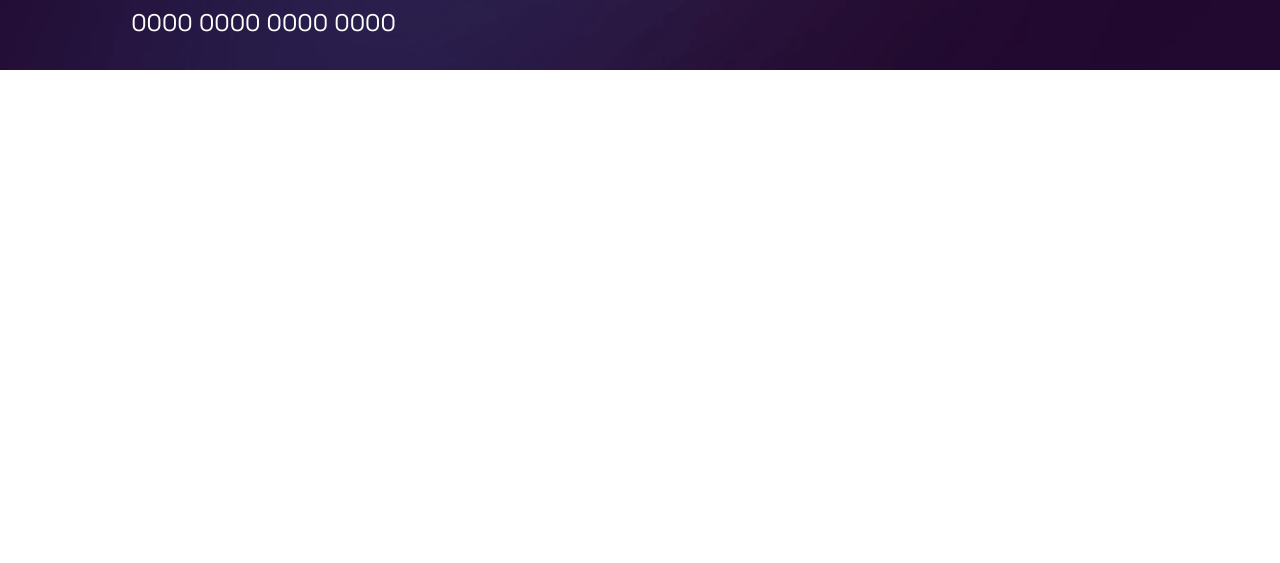
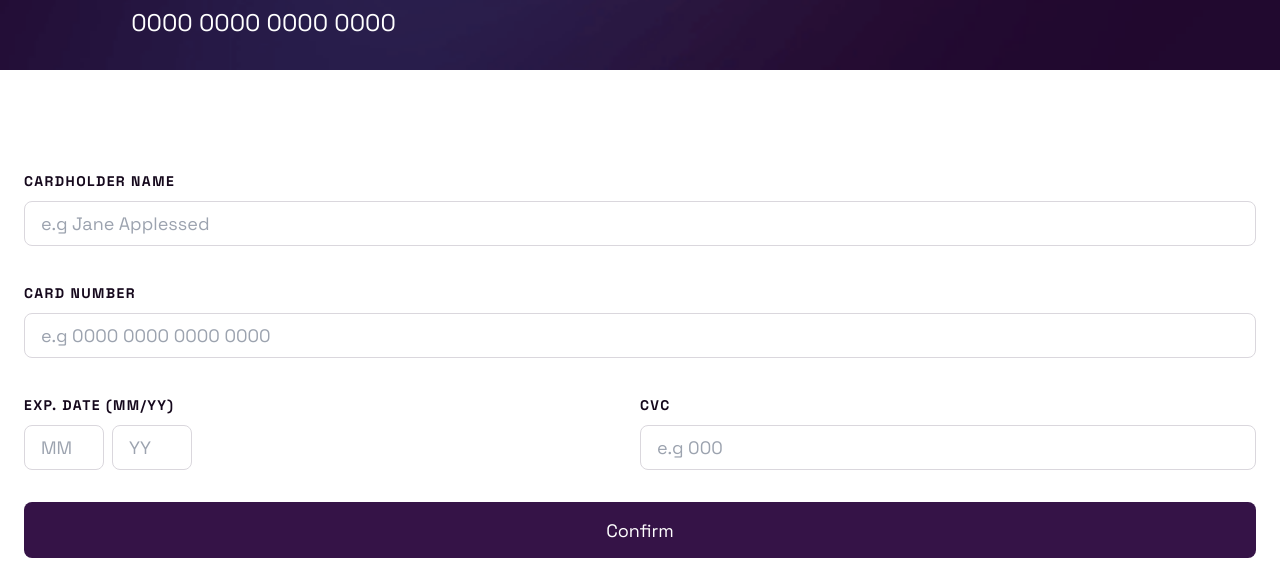
Before and after one commit to Jpedro900/interactive-card-form, a React (Vite) app: page / in a window 1280 px wide. Shown: the part 749-1312 px from the top of the page. Before the commit the page ends 1034 px from the top, so only its background shows below. Built offline with nearby package versions, Linux system fonts and the light colour scheme.

Commit message:
feat: form complete

```diff
--- a/src/components/Form/Form.tsx
+++ b/src/components/Form/Form.tsx
@@ -1,13 +1,99 @@
-import React from 'react'
+import React, { useState } from "react";
 
-type Props = {setIsSubmitted: (isSubmitted: boolean) => void}
+type Props = { setIsSubmitted: (isSubmitted: boolean) => void };
 
-function Form({}: Props) {
+function Form({ setIsSubmitted }: Props) {
+  const [cardHolder, setCardHolder] = useState("");
+  const [cardNumber, setCardNumber] = useState("");
+  const [cardExpireMM, setCardExpireMM] = useState("");
+  const [cardExpireYY, setCardExpireYY] = useState("");
+  const [cardCvc, setCardCvc] = useState("");
+
+  const handleSubmit = (event: React.FormEvent) => {
+    event.preventDefault();
+    if (cardHolder && cardNumber && cardExpireMM && cardCvc && cardExpireYY) {
+      setIsSubmitted(true);
+    } else {
+      alert("Please fill in all the fields");
+    }
+  };
+
   return (
-    <div>
-
+    <div className=" mt-24 px-6 h-[50%]">
+      <form onSubmit={handleSubmit} className=" flex flex-col gap-8">
+        <div>
+          <label className=" input-label " htmlFor="formName">
+            CARDHOLDER NAME
+          </label>
+          <input
+            className=" input-field "
+            name="formName"
+            type="text"
+            placeholder="e.g Jane Applessed"
+            value={cardHolder}
+            onChange={(e) => setCardHolder(e.target.value)}
+          />
+        </div>
+        <div>
+          <label className=" input-label " htmlFor="formNumber">
+            CARD NUMBER
+          </label>
+          <input
+            className=" input-field "
+            name="formNumber"
+            type="text"
+            placeholder="e.g 0000 0000 0000 0000"
+            value={cardNumber}
+            onChange={(e) => setCardNumber(e.target.value)}
+          />
+        </div>
+        <div className=" flex justify-between">
+          <div className=" w-1/2">
+            <label className=" input-label " htmlFor="formExpire">
+              EXP. DATE (MM/YY)
+            </label>
+            <div className=" flex justify-start gap-2">
+              <input
+                className=" input-field w-20 "
+                name="formExpire"
+                type="text"
+                placeholder="MM"
+                value={cardExpireMM}
+                onChange={(e) => setCardExpireMM(e.target.value)}
+              />
+              <input
+                className=" input-field w-20 "
+                name="formExpire"
+                type="text"
+                placeholder="YY"
+                value={cardExpireYY}
+                onChange={(e) => setCardExpireYY(e.target.value)}
+              />
+            </div>
+          </div>
+          <div className=" w-1/2 ">
+            <label className=" input-label " htmlFor="formCvc">
+              CVC
+            </label>
+            <input
+              className=" input-field "
+              name="formCvc"
+              type="text"
+              placeholder="e.g 000"
+              value={cardCvc}
+              onChange={(e) => setCardCvc(e.target.value)}
+            />
+          </div>
+        </div>
+        <button
+          className=" bg-[#351347] text-white w-full rounded-lg h-14"
+          type="submit"
+        >
+          Confirm
+        </button>
+      </form>
     </div>
-  )
+  );
 }
 
-export default Form
+export default Form;
--- a/src/index.css
+++ b/src/index.css
@@ -3,3 +3,14 @@
 @tailwind base;
 @tailwind components;
 @tailwind utilities;
+
+/* Your custom styles here */
+
+@layer components {
+  .input-label {
+    @apply text-[#15081c] text-sm font-bold tracking-widest;
+  }
+  .input-field {
+    @apply w-full py-2 px-4 mt-2 border border-[#dad7dd] rounded-lg;
+  }
+}
```
